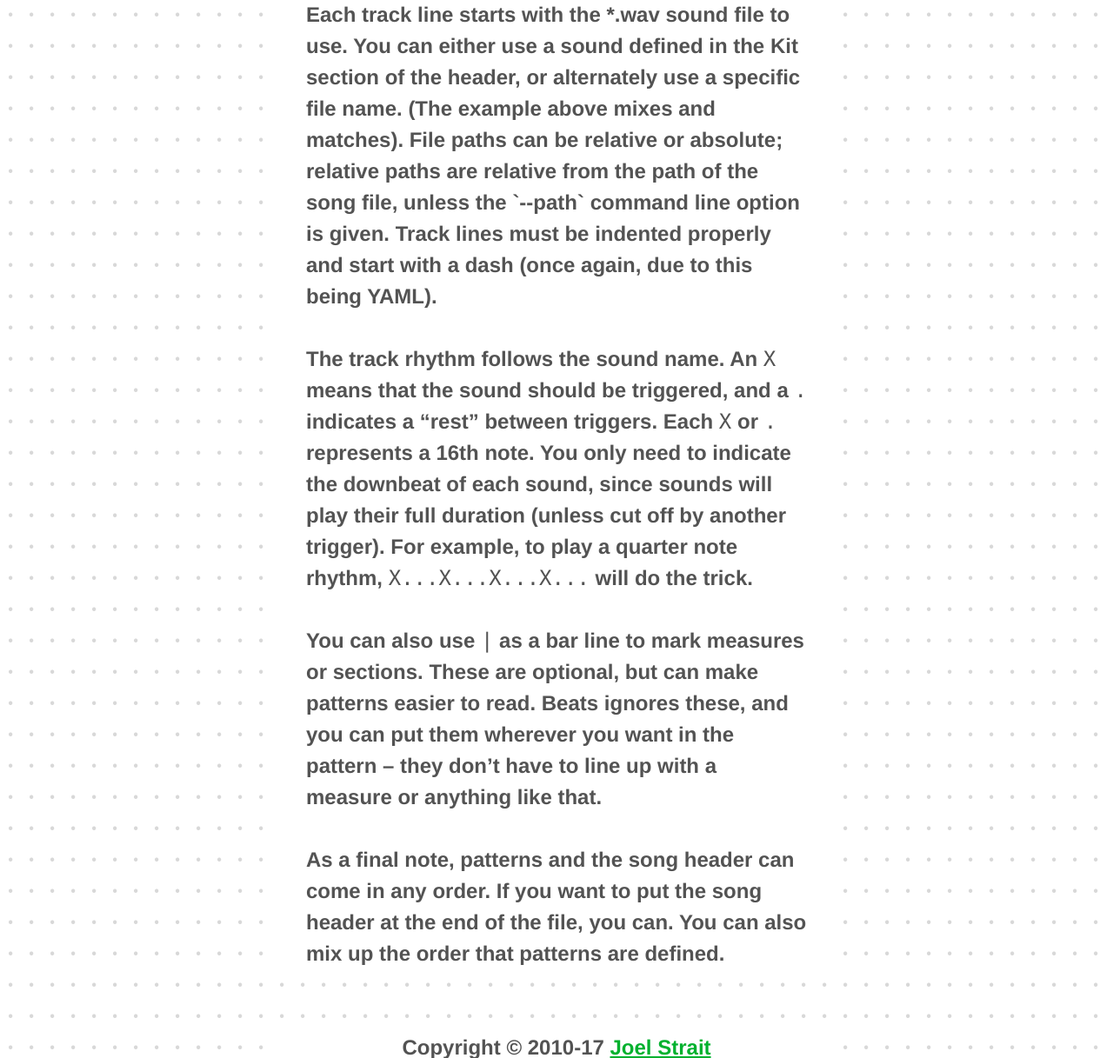
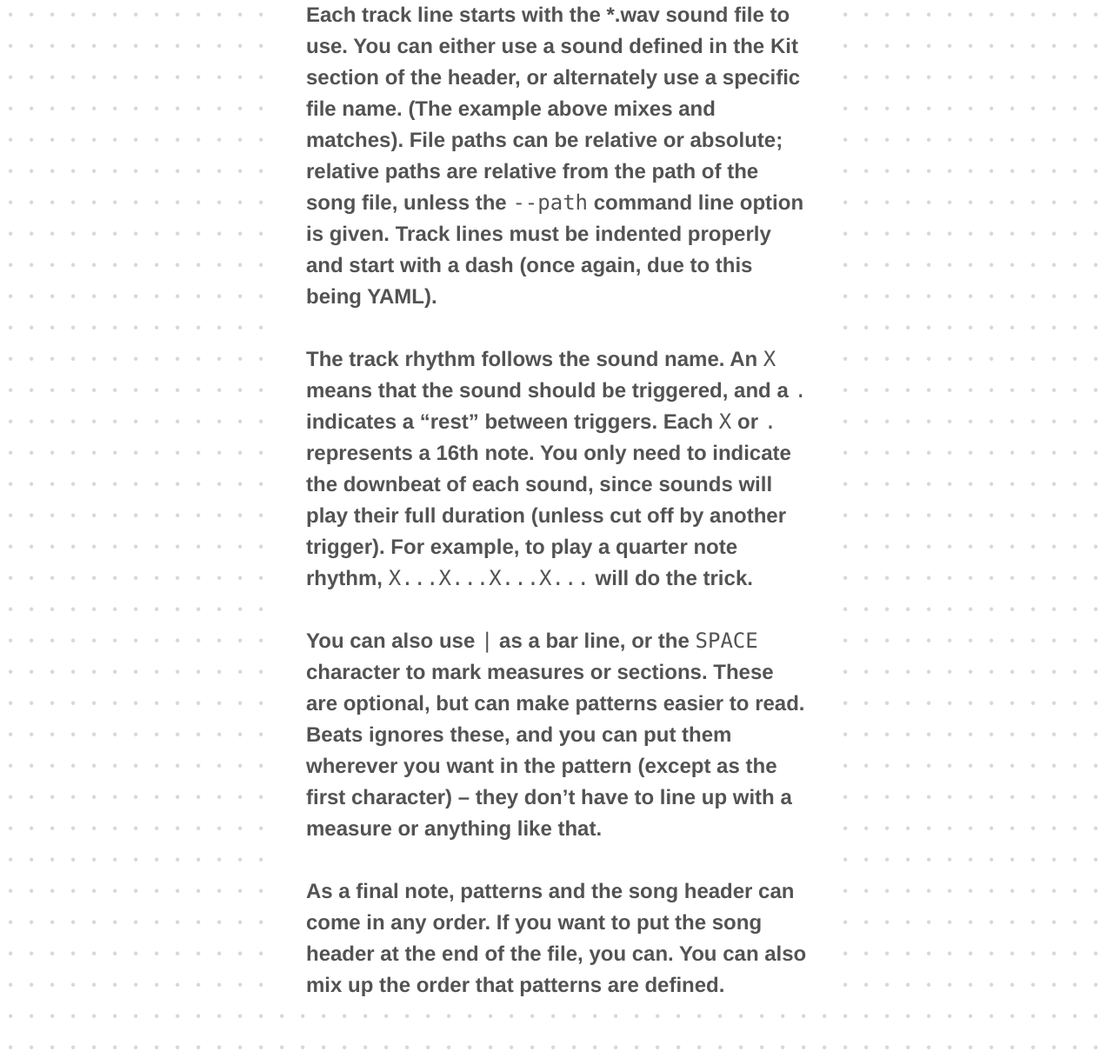
Before and after one commit to jstrait/beats, a PHP site: page /usage/ in a window 1280 px wide. Shown: the part 2665-3882 px from the top of the page at 87% size. Run offline with PHP 8.4, Linux system fonts and the light colour scheme.

Commit message:
Corrections to "Usage" page on website

```diff
--- a/web/usage.php
+++ b/web/usage.php
@@ -50,9 +50,9 @@ beats --path ~/drum_sounds example_song.txt
   - hh_closed:        X.X.X.X.X.X.X...
   - hh_open:          ..............X.
   - sounds/ride.wav:  X...............</code></pre></p>
-    <p>Each track line starts with the *.wav sound file to use. You can either use a sound defined in the Kit section of the header, or alternately use a specific file name. (The example above mixes and matches). File paths can be relative or absolute; relative paths are relative from the path of the song file, unless the `--path` command line option is given. Track lines must be indented properly and start with a dash (once again, due to this being YAML).</p>
+    <p>Each track line starts with the *.wav sound file to use. You can either use a sound defined in the Kit section of the header, or alternately use a specific file name. (The example above mixes and matches). File paths can be relative or absolute; relative paths are relative from the path of the song file, unless the <code>--path</code> command line option is given. Track lines must be indented properly and start with a dash (once again, due to this being YAML).</p>
     <p>The track rhythm follows the sound name. An <code>X</code> means that the sound should be triggered, and a <code>.</code> indicates a &#8220;rest&#8221; between triggers. Each <code>X</code> or <code>.</code> represents a 16th note. You only need to indicate the downbeat of each sound, since sounds will play their full duration (unless cut off by another trigger). For example, to play a quarter note rhythm, <code>X...X...X...X...</code> will do the trick.</p>
-    <p>You can also use <code>|</code> as a bar line to mark measures or sections. These are optional, but can make patterns easier to read. Beats ignores these, and you can put them wherever you want in the pattern &ndash; they don&#8217;t have to line up with a measure or anything like that.</p>
+    <p>You can also use <code>|</code> as a bar line, or the <code>SPACE</code> character to mark measures or sections. These are optional, but can make patterns easier to read. Beats ignores these, and you can put them wherever you want in the pattern (except as the first character) &ndash; they don&#8217;t have to line up with a measure or anything like that.</p>
     <p>As a final note, patterns and the song header can come in any order. If you want to put the song header at the end of the file, you can. You can also mix up the order that patterns are defined.</p>
   </div>
 <? drawFooter(); ?>
```
